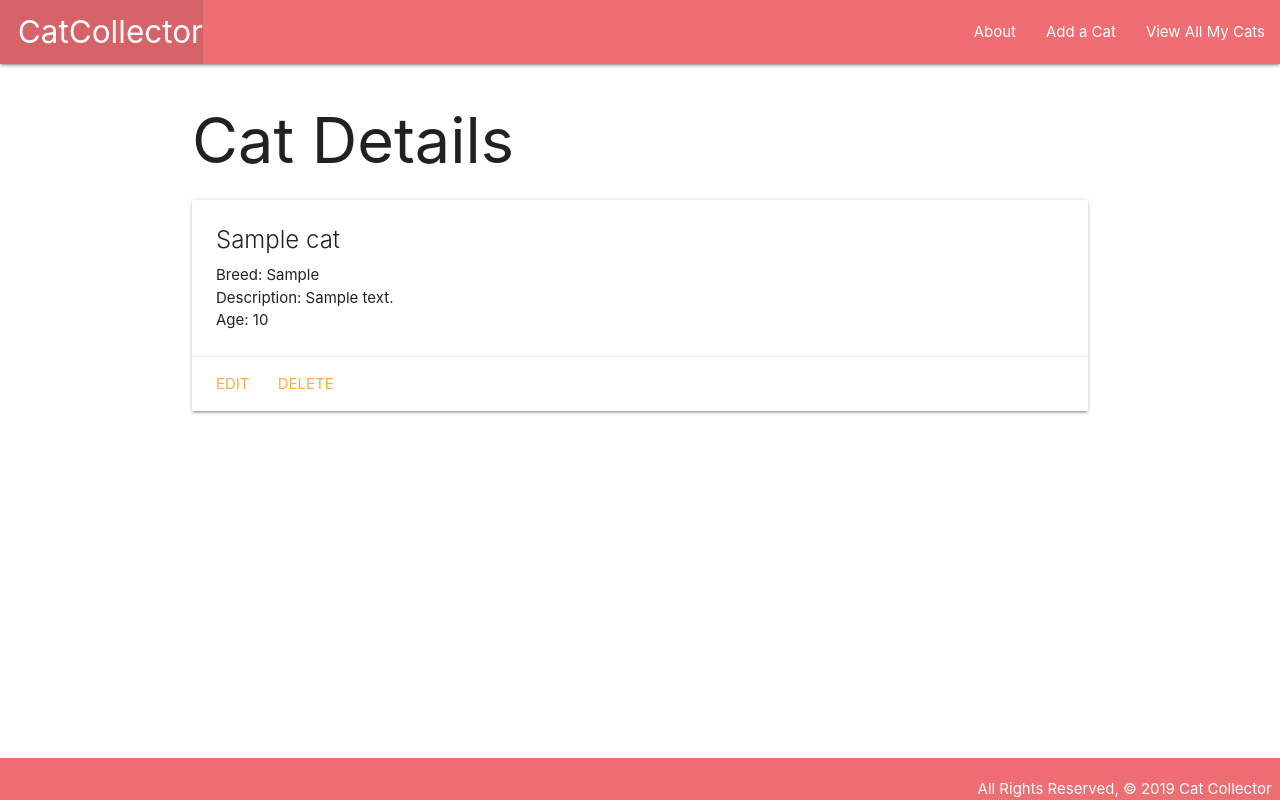
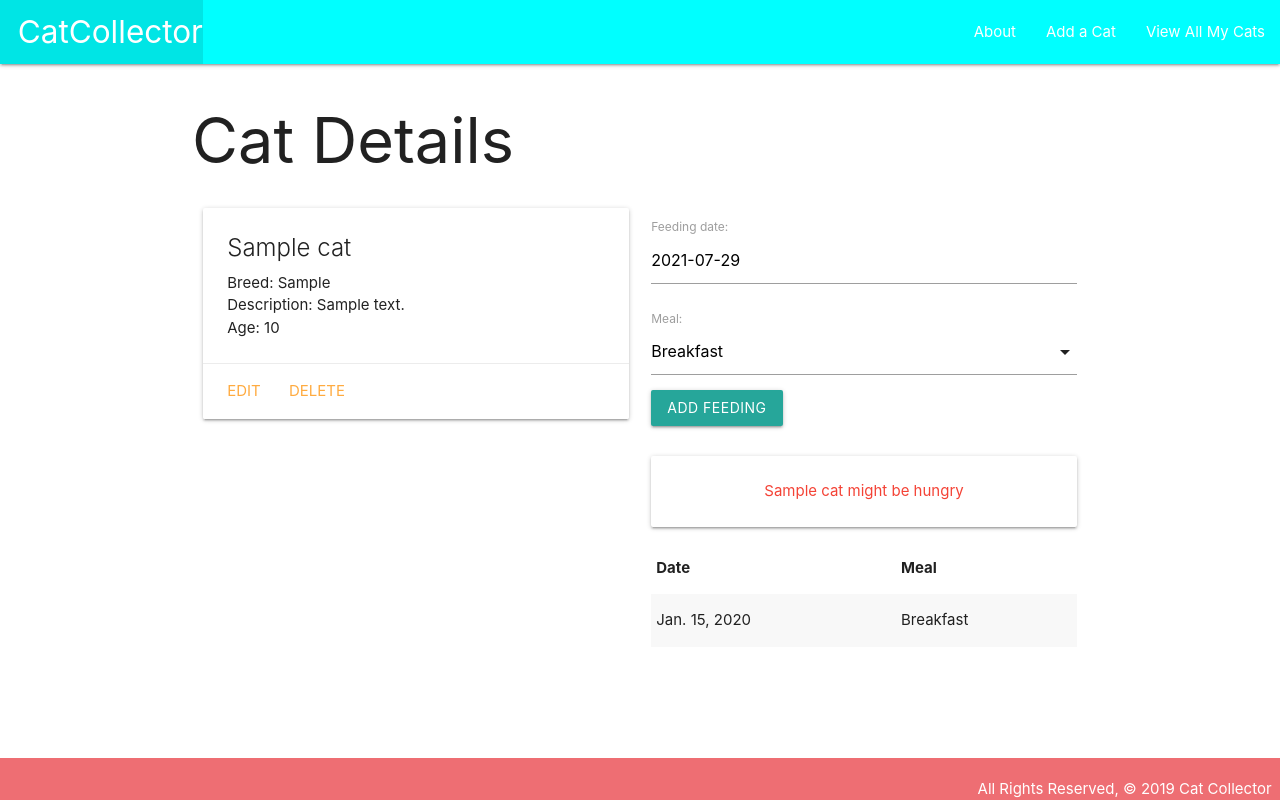
Before and after one commit to pys12/django, a Django app: page /cats/1/ in a window 1280 px wide. Run offline with Django 3.2, Linux system fonts and the light colour scheme; tables that the repository leaves empty hold one stand-in row (values such as "Sample post").

Commit message:
updated mdoel

```diff
--- a/catcollector/main_app/admin.py
+++ b/catcollector/main_app/admin.py
@@ -1,8 +1,9 @@
 from django.contrib import admin
-from .models import Cat
+from .models import Cat, Feeding
 from .models import Owner
 from .models import Adoption
 # Register your models here
 admin.site.register(Cat)
 admin.site.register(Owner)
 admin.site.register(Adoption)
+admin.site.register(Feeding)
--- /dev/null
+++ b/catcollector/main_app/forms.py
@@ -0,0 +1,7 @@
+from django.forms import ModelForm
+from .models import Feeding
+
+class FeedingForm(ModelForm):
+  class Meta:
+    model = Feeding
+    fields = ['date', 'meal']
--- a/catcollector/main_app/models.py
+++ b/catcollector/main_app/models.py
@@ -1,5 +1,12 @@
 from django.db import models
 from django.urls import reverse
+from datetime import date
+
+MEALS = (
+    ('B', 'Breakfast'),
+    ('L', 'Lunch'),
+    ('D', 'Dinner')
+)
 
 class Cat(models.Model):
   name = models.CharField(max_length=100)
@@ -13,6 +20,9 @@
   def get_absolute_url(self):
     return reverse('detail', kwargs={'cat_id': self.id})
 
+  def fed_for_today(self):
+    return self.feeding_set.filter(date=date.today()).count() >= len(MEALS)
+
 class Owner(models.Model):
   name = models.CharField(max_length=255)
 
@@ -22,3 +32,23 @@
 class Adoption(models.Model):
   cat = models.ForeignKey(Cat,on_delete=models.CASCADE, default=1,related_name='cats')
   owner = models.ForeignKey(Owner,on_delete=models.CASCADE,related_name='owners')
+
+class Feeding(models.Model):
+  date = models.DateField('feeding date')
+  meal = models.CharField(
+    max_length=1,
+    # add the 'choices' field option
+    choices=MEALS,
+    # set the default value for meal to be 'B'
+    default=MEALS[0][0]
+  )
+  # Create a cat_id FK
+  cat = models.ForeignKey(Cat, on_delete=models.CASCADE)
+
+  def __str__(self):
+    # Nice method for obtaining the friendly value of a Field.choice
+    return f"{self.get_meal_display()} on {self.date}"
+
+  # change the default sort
+  class Meta:
+    ordering = ['-date']
--- a/catcollector/main_app/static/css/style.css
+++ b/catcollector/main_app/static/css/style.css
@@ -12,3 +12,9 @@
     padding-top: 0;
     text-align: right;
 }
+.nav-wrapper{
+    background-color: aqua;
+}
+a{
+    color:#000;
+}
--- a/catcollector/main_app/templates/base.html
+++ b/catcollector/main_app/templates/base.html
@@ -9,6 +9,7 @@
   <title>Cat Collector</title>
   <link rel="stylesheet" href="https://cdnjs.cloudflare.com/ajax/libs/materialize/1.0.0/css/materialize.min.css">
   <link rel="stylesheet" type="text/css" href="{% static 'css/style.css' %}">
+  <script src="https://cdnjs.cloudflare.com/ajax/libs/materialize/1.0.0/js/materialize.min.js"></script>
 </head>
 <body>
   <header class="navbar-fixed">
--- a/catcollector/main_app/templates/cats/detail.html
+++ b/catcollector/main_app/templates/cats/detail.html
@@ -3,6 +3,8 @@
 
 <h1>Cat Details</h1>
 
+<div class="row">
+  <div class="col s6">
     <div class="card">
       <div class="card-content">
         <span class="card-title">{{ cat.name }}</span>
@@ -19,5 +21,43 @@
         <a href="{% url 'cats_delete' cat.id %}">Delete</a>
       </div>
     </div>
-
+  </div>
+  <div class="col s6">
+    <form action="{% url 'add_feeding' cat.id %}" method="post">
+      {% csrf_token %}
+      {{ feeding_form.as_p }}
+      <input type="submit" class="btn" value="Add Feeding">
+    </form>
+    <br>
+    {% if cat.fed_for_today %}
+      <div class="card-panel teal-text center-align">{{cat.name}} has been fed all meals for today</div>
+    {% else %}
+      <div class="card-panel red-text center-align">{{cat.name}} might be hungry</div>
+    {% endif %}
+    <table class="striped">
+      <thead>
+        <tr><th>Date</th><th>Meal</th></tr>
+      </thead>
+      <tbody>
+        {% for feeding in cat.feeding_set.all %}
+          <tr>
+            <td>{{feeding.date}}</td>
+            <td>{{feeding.get_meal_display}}</td>
+          </tr>
+        {% endfor %}
+      </tbody>
+    </table>
+  </div>
+</div>
+<script>
+  let dateEl = document.getElementById('id_date');
+  M.Datepicker.init(dateEl, {
+    format: 'yyyy-mm-dd',
+    defaultDate: new Date(),
+    setDefaultDate: true,
+    autoClose: true
+  });
+  let selectEl = document.getElementById('id_meal');
+  M.FormSelect.init(selectEl);
+</script>
 {% endblock %}
--- a/catcollector/main_app/urls.py
+++ b/catcollector/main_app/urls.py
@@ -9,4 +9,6 @@
     path('cats/create/', views.CatCreate.as_view(), name='cats_create'),
     path('cats/<int:pk>/update/', views.CatUpdate.as_view(), name='cats_update'),
     path('cats/<int:pk>/delete/', views.CatDelete.as_view(), name='cats_delete'),
+    path('cats/<int:cat_id>/add_feeding/', views.add_feeding, name='add_feeding'),
+
 ]
--- a/catcollector/main_app/views.py
+++ b/catcollector/main_app/views.py
@@ -1,9 +1,8 @@
-from django.shortcuts import render
-from django.views.generic.edit import CreateView
+from django.shortcuts import render,redirect
 from .models import Cat
 from django.views.generic.edit import CreateView, UpdateView, DeleteView
 from django.http import HttpResponse
-
+from .forms import FeedingForm
 # Define the home view
 def home(request):
   return render(request,'home.html')
@@ -18,7 +17,23 @@
 
 def cats_detail(request, cat_id):
   cat = Cat.objects.get(id=cat_id)
-  return render(request, 'cats/detail.html', { 'cat': cat })
+  # instantiate FeedingForm to be rendered in the template
+  feeding_form = FeedingForm()
+  return render(request, 'cats/detail.html', {
+    # include the cat and feeding_form in the context
+    'cat': cat, 'feeding_form': feeding_form
+  })
+
+def add_feeding(request, cat_id):
+  form = FeedingForm(request.POST)
+  # validate the form
+  if form.is_valid():
+    # don't save the form to the db until it
+    # has the cat_id assigned
+    new_feeding = form.save(commit=False)
+    new_feeding.cat_id = cat_id
+    new_feeding.save()
+  return redirect('detail', cat_id=cat_id)
 
 class CatCreate(CreateView):
   model = Cat
```
Also changed, not shown: catcollector/requirements.txt (added, +13 -0 lines), catcollector/main_app/migrations/0004_feeding.py (added). Lines whose indentation alone changed are shown as unchanged.
